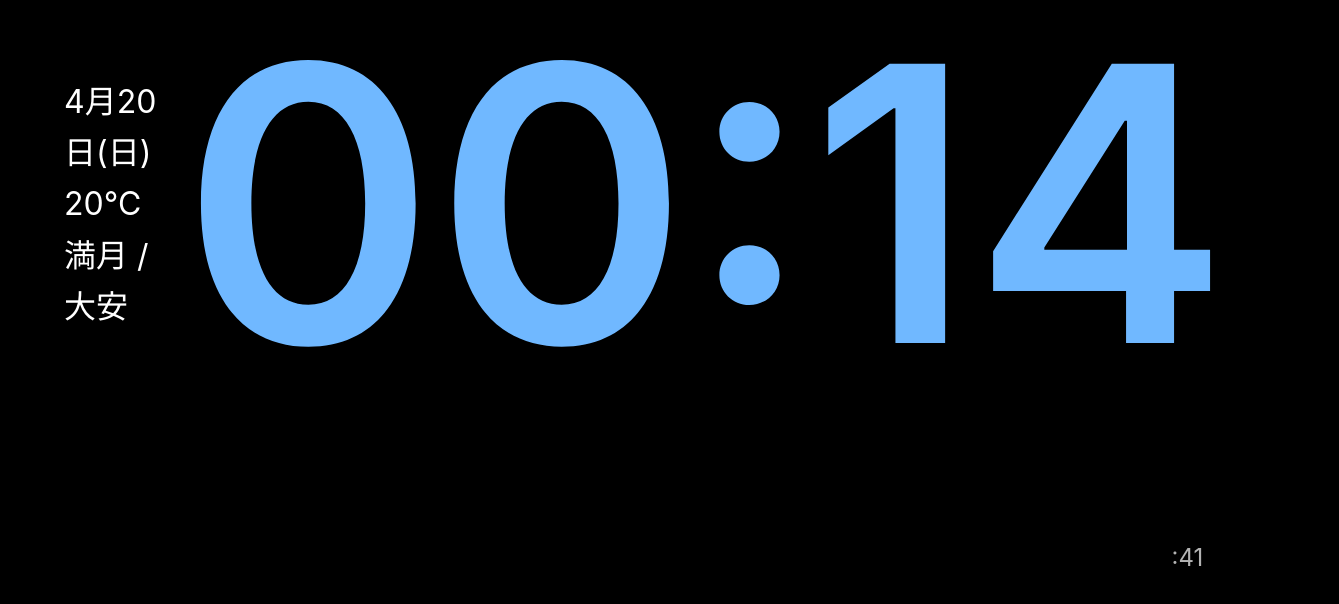
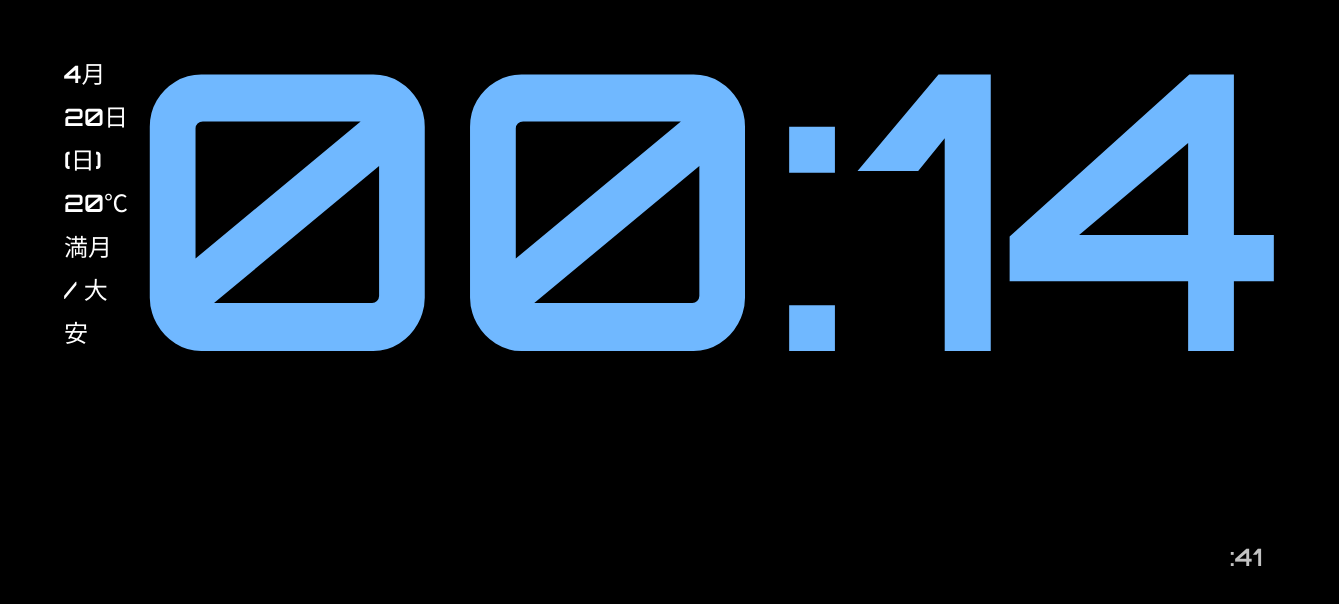
Before and after one commit to kinoko34077/standby-display, a plain HTML site: page index.html in a window 1280 px wide. Shown: the part 196-800 px from the top of the page, 1339 px wide, since content can reach past the window. Drawn offline with Linux system fonts and the light colour scheme.

Commit message:
PWA化フォント点滅対応

```diff
--- a/index.html
+++ b/index.html
@@ -4,16 +4,11 @@
   <meta charset="UTF-8" />
   <meta name="viewport" content="width=device-width, initial-scale=1.0" />
   <title>Standby Clock</title>
-  <link rel="stylesheet" href="style.css" />
-
-  <script src="wakelock.js"></script>
-  <!-- PWA manifest -->
   <link rel="manifest" href="manifest.json" />
-  <!-- iOS用全画面表示 -->
   <meta name="apple-mobile-web-app-capable" content="yes">
   <meta name="theme-color" content="#000000">
   <link rel="apple-touch-icon" href="icon-192.png" />
-
+  <link rel="stylesheet" href="style.css" />
 </head>
 <body>
   <div class="left-info">
@@ -22,7 +17,7 @@
     <div id="misc">満月 / 大安</div>
   </div>
   <div class="right-clock">
-    <div class="time" id="clock">8:48</div>
+    <div class="time" id="clock">08:48</div>
     <div class="seconds" id="seconds">:03</div>
   </div>
 
@@ -34,10 +29,15 @@
       const s = now.getSeconds().toString().padStart(2, '0');
       document.getElementById("clock").textContent = `${h}:${m}`;
       document.getElementById("seconds").textContent = `:${s}`;
+
+      // ：を点滅（秒ごとにON/OFF）
+      const blink = parseInt(s) % 2 === 0;
+      document.getElementById("seconds").style.opacity = blink ? "1" : "0";
     }
 
     setInterval(updateTime, 1000);
     updateTime();
   </script>
+  <script src="wakelock.js"></script>
 </body>
 </html>
--- a/style.css
+++ b/style.css
@@ -1,8 +1,10 @@
+@import url('https://fonts.googleapis.com/css2?family=Orbitron:wght@600&display=swap');
+
 body {
   margin: 0;
   background-color: #000;
   color: #fff;
-  font-family: -apple-system, BlinkMacSystemFont, sans-serif;
+  font-family: 'Orbitron', sans-serif;
   display: flex;
   flex-direction: row;
   align-items: center;
@@ -17,8 +19,8 @@ body {
   flex-direction: column;
   justify-content: center;
   padding-left: 5vw;
-  font-size: 4vh;
-  line-height: 1.6;
+  font-size: 3vh;
+  line-height: 1.8;
   max-width: 40vw;
 }
 
@@ -33,9 +35,9 @@ body {
 }
 
 .time {
-  font-size: 30vw; /* デカ時計 */
+  font-size: 30vw;
   font-weight: 600;
-  color: #70b8ff; /* 青みのあるApple風 */
+  color: #70b8ff;
   line-height: 1;
   text-align: right;
 }
@@ -46,4 +48,5 @@ body {
   bottom: 4vh;
   font-size: 3vh;
   opacity: 0.7;
+  transition: opacity 0.3s ease-in-out;
 }
```
Also changed, not shown: manifest.json, wakelock.js (line endings or trailing spaces).
